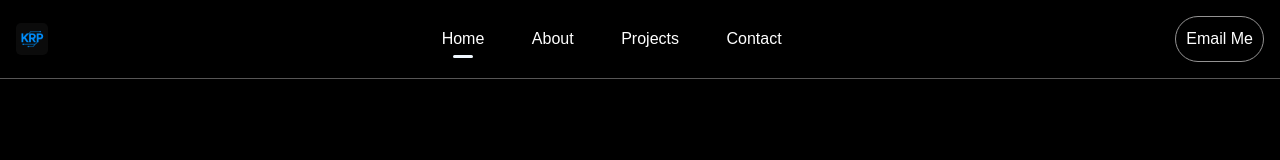
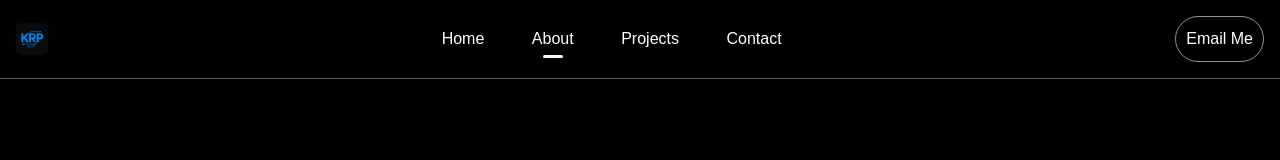
Before and after one commit to kanishq-9/portfolio2025, a React (Create React App) app in the folder resume-update/: page /about in a window 1280 px wide. Shown: the top 160 px of the page. Built offline with nearby package versions, Linux system fonts and the light colour scheme; a web font is replaced by a local one.

Commit message:
added active navlink logic

```diff
--- a/resume-update/src/components/NavBar.js
+++ b/resume-update/src/components/NavBar.js
@@ -1,98 +1,93 @@
-import React, { useEffect, useLayoutEffect, useRef } from 'react';
+import React, { useEffect, useLayoutEffect, useRef } from "react";
 import icon from "../icon/apple-touch-icon.png";
-import { Link } from 'react-router-dom';
+import { NavLink } from "react-router-dom";
 import "./css/navbar.css";
-import gsap from 'gsap';
-import {useGSAP} from "@gsap/react";
+import gsap from "gsap";
+import { useGSAP } from "@gsap/react";
 
 function Navbar() {
   const navref = useRef();
-    useLayoutEffect(()=>{
-        if(!navref.current) return;
-        const updateHeight = ()=>{
+  let lastHeight = useRef(0);
+  useLayoutEffect(() => {
+    if (!navref.current) return;
+    const updateHeight = () => {
       const height = navref.current.offsetHeight;
+      if (height !== lastHeight.current) {
+        lastHeight.current = height;
         document.documentElement.style.setProperty(
           "--navbar-height",
           `${height}px`
         );
       }
+    };
     updateHeight();
     const observer = new ResizeObserver(updateHeight);
     observer.observe(navref.current);
 
-        return ()=>observer.disconnect();
-    },[]);
-    const activateTab = (e)=>{
-        const select = e.target.closest('.nav-menu');
-        if(select){
-            const noOfMenu = e.target.closest(".nav-content").children.length;
-            for(let i=0; i<noOfMenu; i++){
-                e.target.closest(".nav-content").children[i].classList.remove('active');
-            }
-            requestAnimationFrame(()=>{
-                select.classList.add("active");
+    return () => observer.disconnect();
+  }, []);
+  // const activateTab = (e)=>{
+  //     const select = e.target.closest('.nav-menu');
+  //     if(select){
+  //         const noOfMenu = e.target.closest(".nav-content").children.length;
+  //         for(let i=0; i<noOfMenu; i++){
+  //             e.target.closest(".nav-content").children[i].classList.remove('active');
+  //         }
+  //         requestAnimationFrame(()=>{
+  //             select.classList.add("active");
+  //         });
+  //     }
+  // }
+
+  const { contextSafe } = useGSAP();
+  const startNavAnimation = contextSafe(() => {
+    gsap.from(".logo img, .nav-content, .contact-email", {
+      y: "10px",
+      duration: 1,
+      opacity: 0,
+      stagger: 0.3,
     });
-        }
-    }
-
-    const {contextSafe} = useGSAP();
-    const startNavAnimation=contextSafe(()=>{
-        gsap.from('.logo img, .nav-content, .contact-email',{
-            y:'10px',
-            duration:1,
-            opacity:0,
-            stagger:0.3
-        })
   });
 
-    useEffect(()=>{
+  useEffect(() => {
     startNavAnimation();
-    })
+  }, [startNavAnimation]);
 
-    const handleClick=function(){
+  const handleClick = function () {
     window.location.href = `mailto:kanishq.r.purohit9@gmail.com`;
-      }
+  };
 
   return (
-    <div className='navbar momo-trust-display-regular' ref={navref}>
-        <div className='logo'>
-            <img src={icon} alt='logo'/>
+    <div className="navbar momo-trust-display-regular" ref={navref}>
+      <div className="logo">
+        <img src={icon} alt="logo" />
       </div>
-        <div className='nav-content'onClick={activateTab}>
-            <Link className='link nav-home nav-menu active' to="/">
-                <div>
-                Home
+      <div className="nav-content">
+        <NavLink className="link nav-home nav-menu" to="/">
+          <div>Home</div>
+          <div className="underline"></div>
+        </NavLink>
+        <NavLink className="link nav-about nav-menu" to="/about">
+          <div>About</div>
+          <div className="underline"></div>
+        </NavLink>
+        <NavLink className="link nav-projects nav-menu" to="projects">
+          <div>Projects</div>
+          <div className="underline"></div>
+        </NavLink>
+        <NavLink className="link nav-contact nav-menu" to="contact">
+          <div>Contact</div>
+          <div className="underline"></div>
+        </NavLink>
       </div>
-                <div className='underline'>
-                </div>
-            </Link>
-            <Link className='link nav-about nav-menu' to="/about">
-            <div>
-                About
-                </div>
-                <div className='underline'>
-                </div>
-                </Link>
-                <Link className='link nav-projects nav-menu' to="projects">
-                <div>
-                Projects
-                </div>
-                <div className='underline'>
-                </div>
-                </Link>
-            <Link className='link nav-contact nav-menu' to="contact">
-                <div>
-                Contact
-                </div>
-                <div className='underline'>
-                </div>
-            </Link>
-        </div>
-        <div className="contact-email" onClick={handleClick?handleClick:undefined}>
+      <div
+        className="contact-email"
+        onClick={handleClick ? handleClick : undefined}
+      >
         Email Me
       </div>
     </div>
-  )
+  );
 }
 
-export default Navbar
+export default Navbar;
```
Lines whose indentation alone changed are shown as unchanged.
